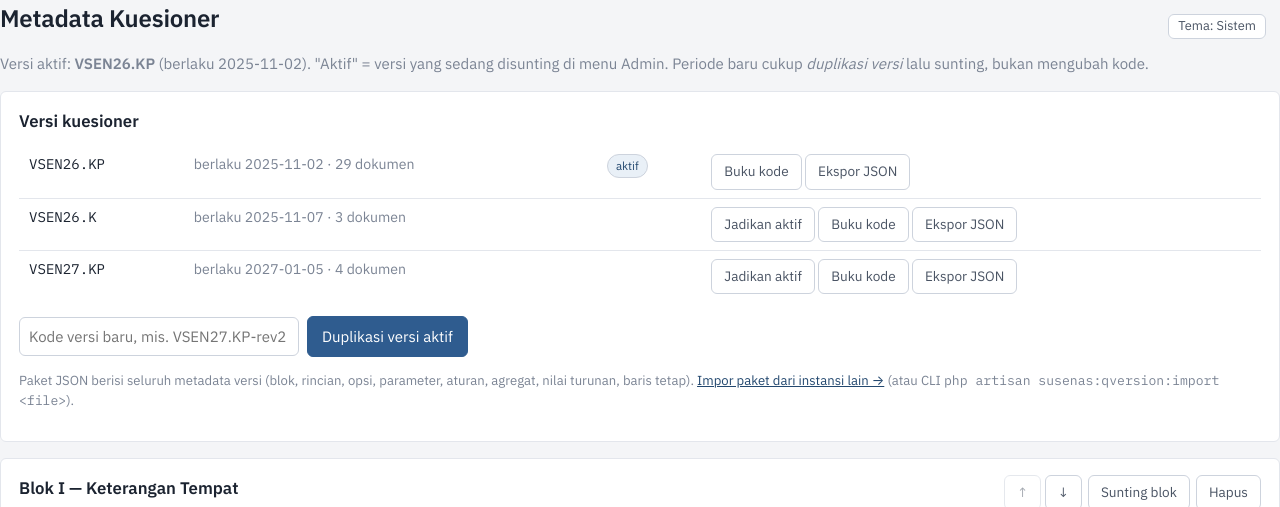
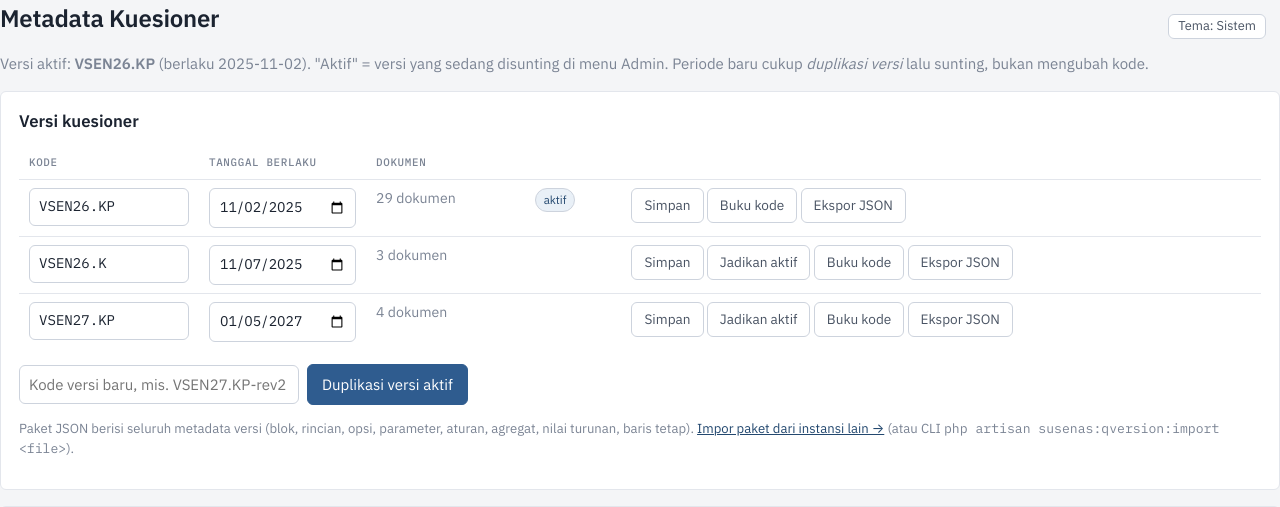
Before and after one commit to jzdan/beta_susenas, a Laravel app: page /admin/metadata in a window 1280 px wide. Shown: the top 507 px of the page. Run offline with Laravel 12, Linux system fonts and the light colour scheme; data comes from the database, SQL or seed files in the repository.

Commit message:
Inc 109: versi kuesioner - kode & tanggal berlaku bisa disunting
Tabel versi di Metadata: input kode + date picker tanggal berlaku per baris
+ tombol Simpan. saveVersion() validasi kode unik. Route admin.versi.simpan.

194 tes lulus.

Co-Authored-By: Claude Sonnet 5 <noreply@anthropic.com>

```diff
--- a/app/Http/Controllers/AdminController.php
+++ b/app/Http/Controllers/AdminController.php
@@ -945,6 +945,23 @@ class AdminController extends Controller
         }
         AuditLog::record('qversion', $dst->id, 'duplikat', "{$src->code} -> {$d['new_code']}");
         return redirect()->route('admin.metadata')->with('ok', "Versi \"{$dst->code}\" dibuat. Klik \"Jadikan aktif\" untuk menyuntingnya.");
+    }
+
+    /** Ubah kode & tanggal berlaku versi kuesioner. */
+    public function saveVersion(Request $request, QuestionnaireVersion $qv)
+    {
+        $d = $request->validate([
+            'code' => 'required|string|max:40',
+            'effective_date' => 'nullable|date',
+        ]);
+        $code = trim($d['code']);
+        if (QuestionnaireVersion::where('code', $code)->where('id', '!=', $qv->id)->exists()) {
+            return back()->withErrors(['versi' => "Kode \"{$code}\" sudah dipakai versi lain."]);
+        }
+        $qv->update(['code' => $code, 'effective_date' => ($d['effective_date'] ?? null) ?: null]);
+        AuditLog::record('qversion', $qv->id, 'ubah', $code);
+
+        return redirect()->route('admin.metadata')->with('ok', "Versi \"{$code}\" diperbarui.");
     }
 
     /** Pilih versi kuesioner yang disunting di menu Admin. */
--- a/resources/views/admin/metadata.blade.php
+++ b/resources/views/admin/metadata.blade.php
@@ -12,13 +12,21 @@
 
 <section class="panel">
   <h2>Versi kuesioner</h2>
-  <table class="tbl"><tbody>
+  @foreach ($versions as $v)
+    <form method="post" action="{{ route('admin.versi.simpan', $v) }}" id="vf{{ $v->id }}" hidden>@csrf</form>
+  @endforeach
+  <div class="tablewrap">
+  <table class="tbl">
+    <thead><tr><th style="width:180px">Kode</th><th style="width:160px">Tanggal berlaku</th><th>Dokumen</th><th></th><th></th></tr></thead>
+    <tbody>
     @foreach ($versions as $v)
       <tr>
-      <td class="mono">{{ $v->code }}</td>
-      <td class="muted">berlaku {{ $v->effective_date }} · {{ $v->documents_count }} dokumen</td>
+        <td><input form="vf{{ $v->id }}" name="code" value="{{ $v->code }}" class="mono" style="width:160px"></td>
+        <td><input form="vf{{ $v->id }}" type="date" name="effective_date" value="{{ $v->effective_date }}"></td>
+        <td class="muted">{{ $v->documents_count }} dokumen</td>
         <td>@if($v->id === $qv->id)<span class="chip d-bersih">aktif</span>@endif</td>
         <td class="right nowrap">
+          <button form="vf{{ $v->id }}" type="submit" class="btn-ghost">Simpan</button>
           @if($v->id !== $qv->id)
             <form method="post" action="{{ route('admin.versi.aktifkan', $v) }}">@csrf<button class="btn-ghost">Jadikan aktif</button></form>
           @endif
@@ -32,7 +40,9 @@
         </td>
       </tr>
     @endforeach
-  </tbody></table>
+    </tbody>
+  </table>
+  </div>
   <form method="post" action="{{ route('admin.versi.duplikat') }}" class="row-form mt">
     @csrf
     <input name="new_code" placeholder="Kode versi baru, mis. VSEN27.KP-rev2" required style="min-width:280px">
--- a/routes/web.php
+++ b/routes/web.php
@@ -123,6 +123,7 @@ Route::middleware('role')->group(function () {
         Route::post('/aturan/uji', [AdminController::class, 'testRule'])->name('aturan.test');
         Route::post('/aturan/dampak', [AdminController::class, 'ruleImpact'])->name('aturan.impact');
         Route::post('/versi/duplikat', [AdminController::class, 'duplicateVersion'])->name('versi.duplikat');
+        Route::post('/versi/{qv}/simpan', [AdminController::class, 'saveVersion'])->name('versi.simpan');
         Route::post('/versi/{qv}/aktifkan', [AdminController::class, 'activateVersion'])->name('versi.aktifkan');
         Route::post('/versi/{qv}/hapus', [AdminController::class, 'deleteVersion'])->name('versi.hapus');
         Route::get('/versi/{qv}/ekspor', [AdminController::class, 'qversionExport'])->name('versi.export');
```
Also changed, not shown: CATATAN-SUSENAS.md (+9 -0 lines), tests/Feature/AdminMetadataTest.php (+19 -0 lines). Lines whose indentation alone changed are shown as unchanged.
